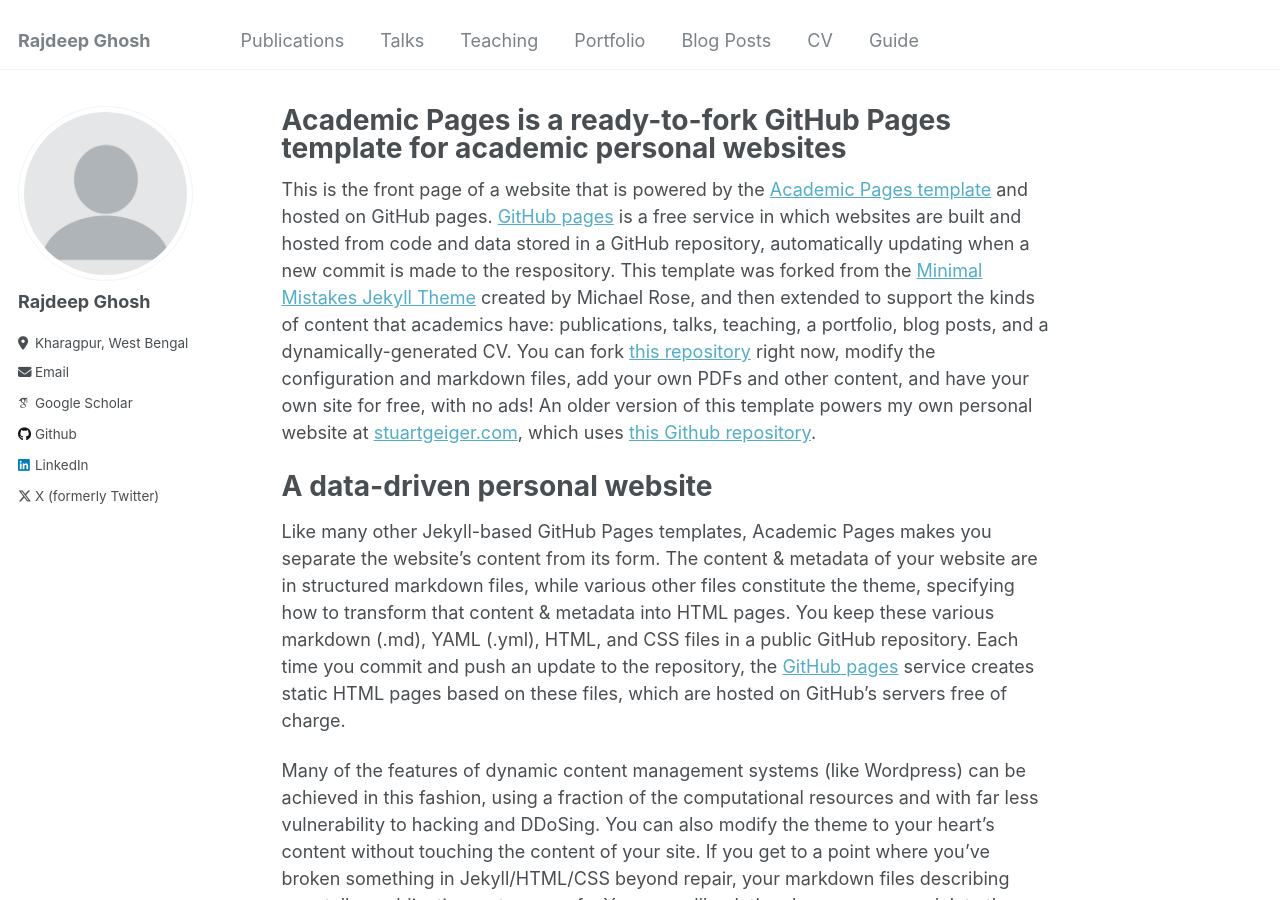
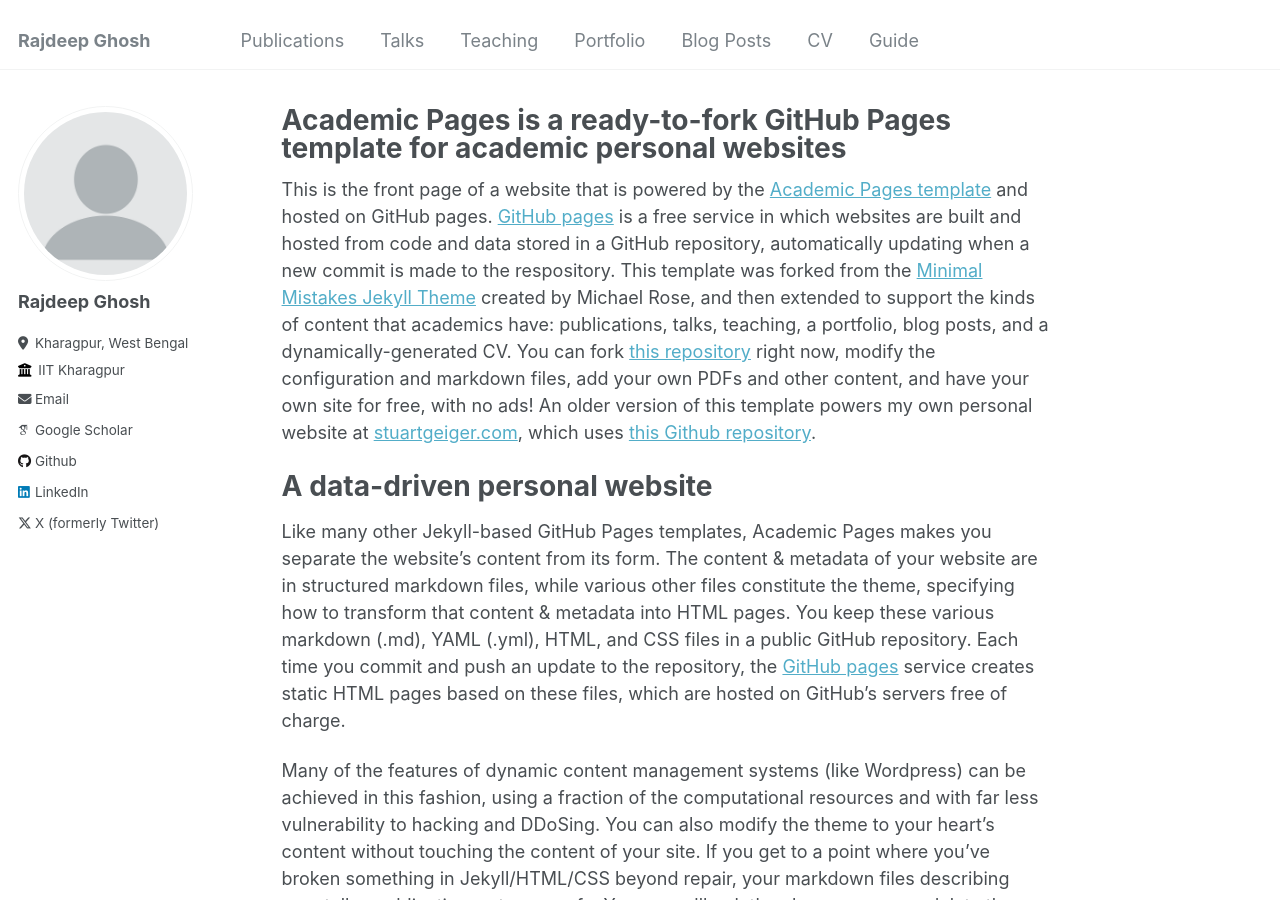
Before and after one commit to Rajdeep-G/Rajdeep-G.github.io, a Jekyll site: the page built from _pages/about.md, in a window 1280 px wide and 900 px high. Built offline with Jekyll 4.4.1, drawn with Linux system fonts in a browser that asks for light colours; some web fonts are replaced.

Commit message:
Update _config.yml

```diff
--- a/_config.yml
+++ b/_config.yml
@@ -26,7 +26,7 @@ author:
   pronouns         : # example: "she/her"
   bio              : ""
   location         : "Kharagpur, West Bengal"
-  # employer         : "Red Brick University"
+  employer         : "IIT Kharagpur"
   uri              : # URL
   email            : "ghoshrajdeep2000@gmail.com"
 
```
